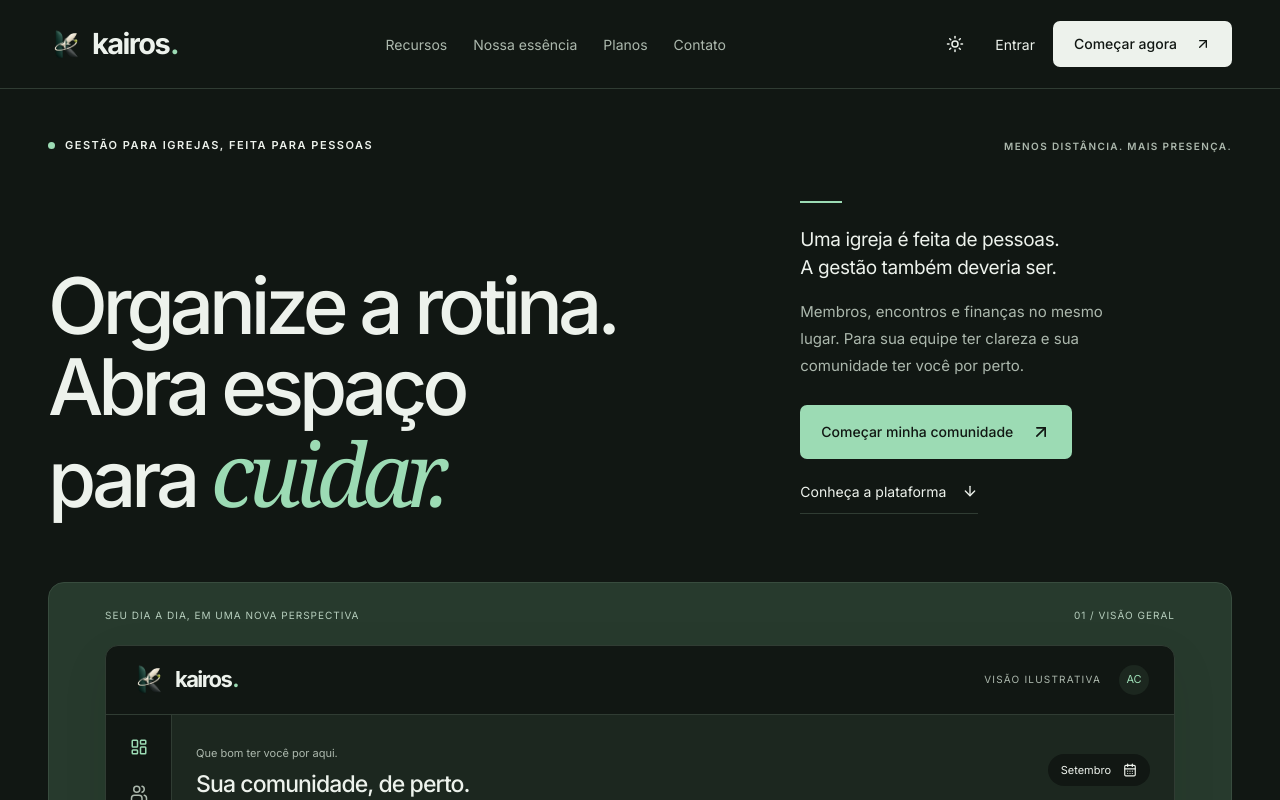
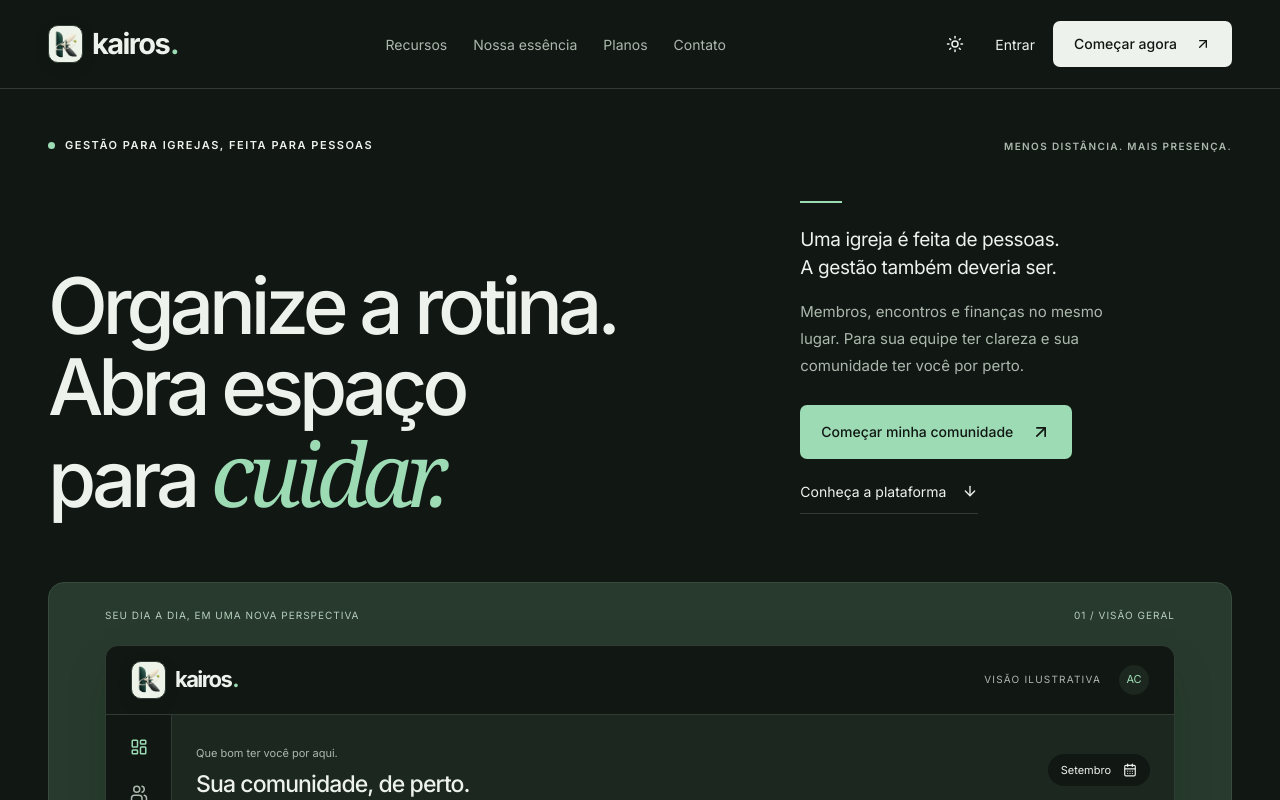
Before and after one commit to lchenrique/kairos, a Next.js app in the folder frontend/: page / in a window 1280 px wide. Shown: the top 800 px of the page. Built offline with nearby package versions, Linux system fonts and the light colour scheme.

Commit message:
fix(ui): improve dark mode logo contrast

```diff
--- a/frontend/src/components/landing/landing.css
+++ b/frontend/src/components/landing/landing.css
@@ -5,6 +5,7 @@
   --lp-line: #dce2dc;
   --lp-green: #176344;
   --lp-soft: #edf1eb;
+  --lp-mark-surface: #f0f4ec;
   background: var(--lp-paper);
   color: var(--lp-ink);
   overflow: clip;
@@ -16,6 +17,7 @@
   --lp-line: #303c33;
   --lp-green: #9cdbb4;
   --lp-soft: #1c271f;
+  --lp-mark-surface: #edf3e8;
 }
 .lp-shell {
   width: min(1240px, calc(100% - 96px));
@@ -72,6 +74,11 @@
   place-items: center;
   width: 35px;
   height: 38px;
+  overflow: hidden;
+  border: 1px solid var(--lp-line);
+  border-radius: 10px;
+  background: var(--lp-mark-surface);
+  box-shadow: 0 4px 14px rgba(12, 31, 20, .16);
   color: var(--lp-green);
 }
 .lp-brand-dot {
```
